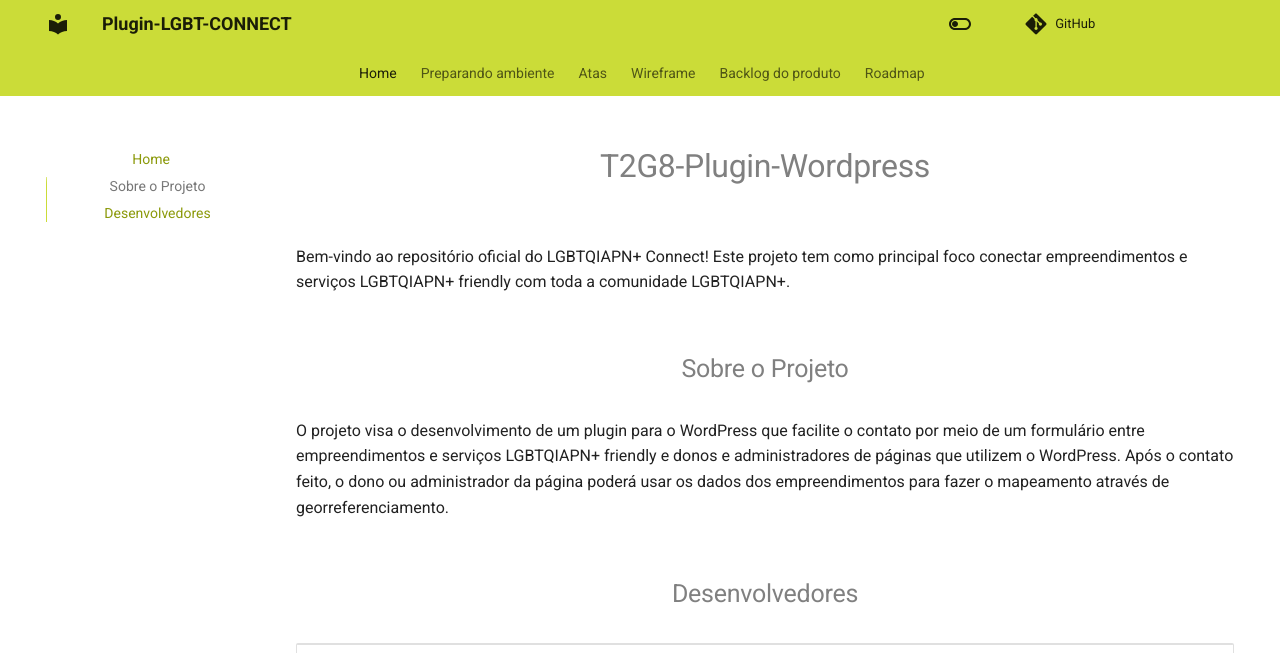
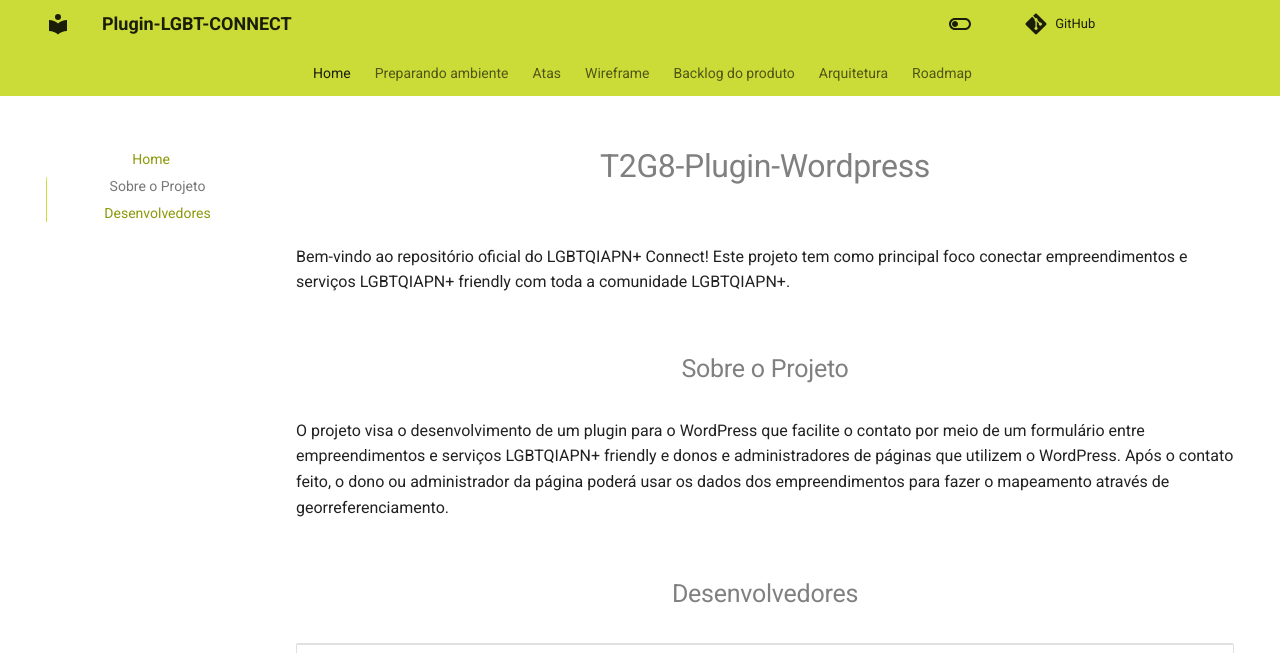
Before and after one commit to ResidenciaTICBrisa/T2G8-Plugin-Wordpress, an MkDocs documentation site: the page built from docs/index.md, in a window 1280 px wide and 941 px high, cut to the strip 0-653 px from the top of the window. Built offline with MkDocs 1.6.1 and Material for MkDocs 9.7.7, drawn with Linux system fonts in a browser that asks for light colours; comment, search, counter and statistics services are not loaded.

Commit message:
Adicionando a arquitetura no gitpages

```diff
--- a/mkdocs.yml
+++ b/mkdocs.yml
@@ -67,4 +67,5 @@ nav:
   - Atas: Atas/ata-modelo.md
   - Wireframe: wireframe.md
   - Backlog do produto: backlog.md
+  - Arquitetura: arquitetura.md
   - Roadmap: roadmap.md
```
Also changed, not shown: docs/arquitetura.md (renamed from DECISAO_ARQUITETONICA.md, +2 -0 lines), docs/assets/images/Arquitetura.png (renamed from Architecture.drawio.png).
